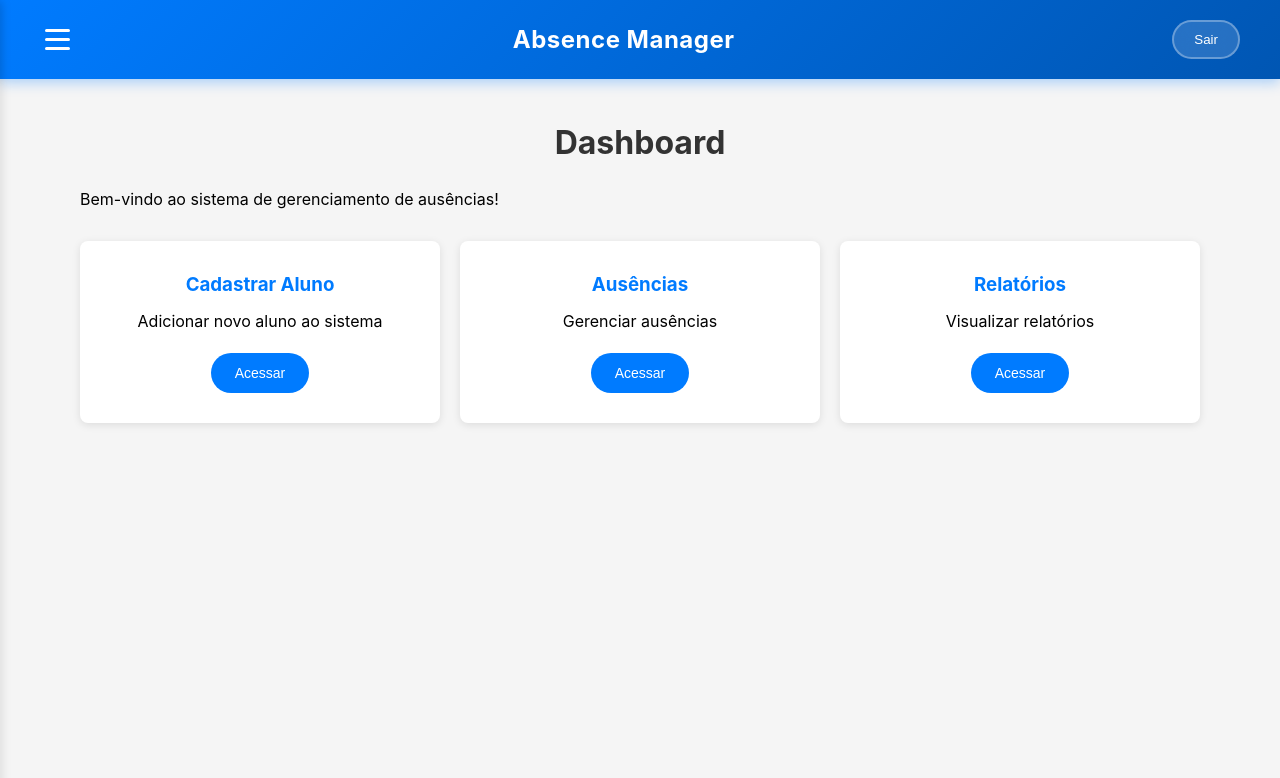
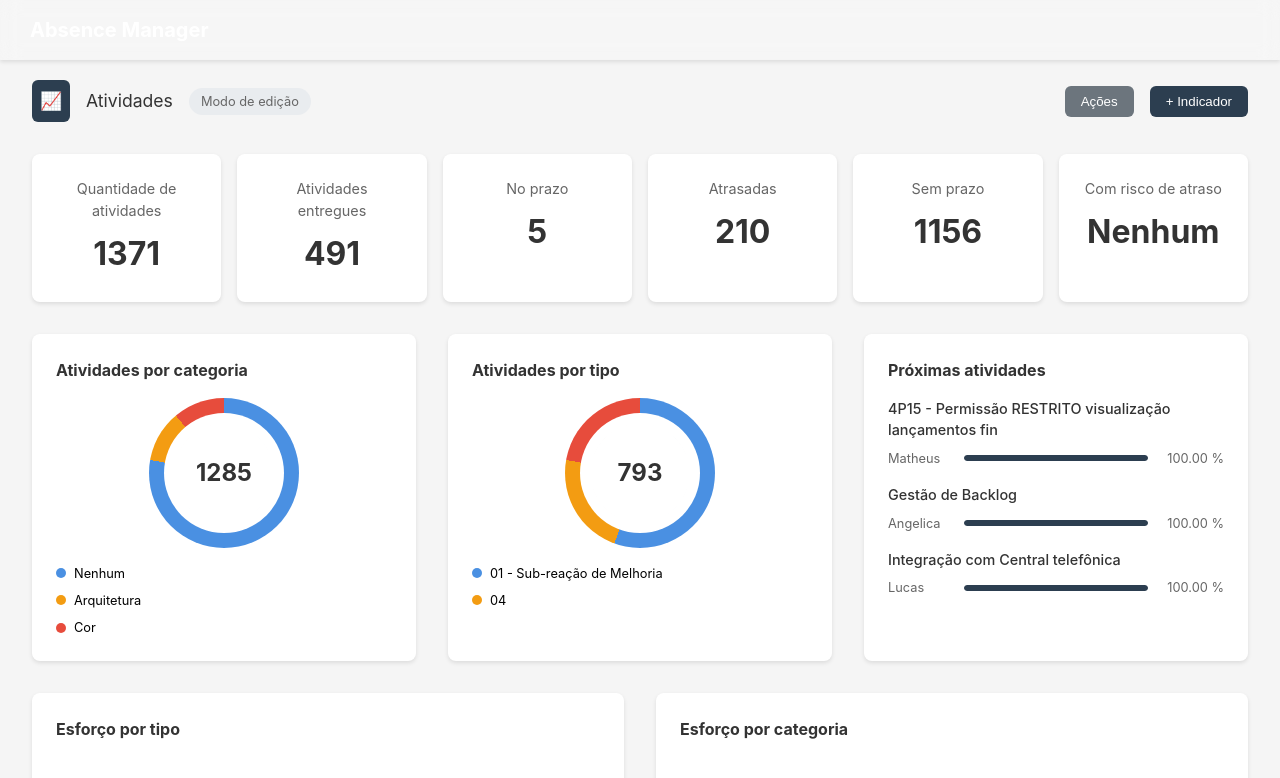
Before and after one commit to Rodriguesdobem/Absence-Manager, a React (Vite) app: page /dashboard in a window 1280 px wide. Shown: the top 778 px of the page. Built offline with nearby package versions, Linux system fonts and the light colour scheme.

Commit message:
Arrumando as páginas ainda

```diff
--- a/src/App.jsx
+++ b/src/App.jsx
@@ -1,5 +1,6 @@
 import React, { useState } from 'react'
 import { BrowserRouter, Routes, Route, Link, useNavigate } from 'react-router-dom'
+import './dashboard.css'
 
 function Welcome() {
   const navigate = useNavigate()
@@ -98,48 +99,155 @@ function Dashboard() {
 
   return (
     <div className="dashboard">
-      <nav className="dashboard-nav">
-        <button className={`hamburger ${menuOpen ? 'active' : ''}`} onClick={() => setMenuOpen(!menuOpen)}>
-          <span></span>
-          <span></span>
-          <span></span>
-        </button>
+      <nav className="navbar">
         <div className="nav-brand">Absence Manager</div>
-        <button className="logout-btn" onClick={() => navigate('/')}>
-          Sair
-        </button>
       </nav>
-      <div className={`sidebar ${menuOpen ? 'open' : ''}`}>
-        <div className="sidebar-header">
-          <h3>Menu</h3>
+
+      <div className="main-content">
+        <div className="top-bar">
+          <div className="breadcrumb">
+            <span className="breadcrumb-icon">📈</span>
+            <span>Atividades</span>
+            <span className="mode-toggle">Modo de edição</span>
+          </div>
+          <div className="top-actions">
+            <button className="actions-btn">Ações</button>
+            <button className="indicator-btn">+ Indicador</button>
+          </div>
         </div>
-        <ul className="sidebar-menu">
-          <li><Link to="/dashboard">Dashboard</Link></li>
-          <li><Link to="/cadastrar-aluno">Cadastrar Aluno</Link></li>
-          <li><a href="#">Ausências</a></li>
-          <li><a href="#">Relatórios</a></li>
-          <li><a href="#">Configurações</a></li>
-        </ul>
-      </div>
-      {menuOpen && <div className="overlay" onClick={() => setMenuOpen(false)}></div>}
-      <div className="dashboard-content">
-        <h1>Dashboard</h1>
-        <p>Bem-vindo ao sistema de gerenciamento de ausências!</p>
-        <div className="dashboard-cards">
-          <div className="card">
-            <h3>Cadastrar Aluno</h3>
-            <p>Adicionar novo aluno ao sistema</p>
-            <button className="card-btn" onClick={() => navigate('/cadastrar-aluno')}>Acessar</button>
+
+        <div className="stats-row">
+          <div className="stat-card">
+            <div className="stat-label">Quantidade de atividades</div>
+            <div className="stat-number">1371</div>
           </div>
-          <div className="card">
-            <h3>Ausências</h3>
-            <p>Gerenciar ausências</p>
-            <button className="card-btn">Acessar</button>
+          <div className="stat-card">
+            <div className="stat-label">Atividades entregues</div>
+            <div className="stat-number">491</div>
           </div>
-          <div className="card">
-            <h3>Relatórios</h3>
-            <p>Visualizar relatórios</p>
-            <button className="card-btn">Acessar</button>
+          <div className="stat-card">
+            <div className="stat-label">No prazo</div>
+            <div className="stat-number">5</div>
+          </div>
+          <div className="stat-card">
+            <div className="stat-label">Atrasadas</div>
+            <div className="stat-number">210</div>
+          </div>
+          <div className="stat-card">
+            <div className="stat-label">Sem prazo</div>
+            <div className="stat-number">1156</div>
+          </div>
+          <div className="stat-card">
+            <div className="stat-label">Com risco de atraso</div>
+            <div className="stat-number">Nenhum</div>
+          </div>
+        </div>
+
+        <div className="charts-row">
+          <div className="chart-section">
+            <h3>Atividades por categoria</h3>
+            <div className="pie-chart blue-pie">
+              <div className="chart-center">
+                <span className="chart-value">1285</span>
+              </div>
+            </div>
+            <div className="chart-legend">
+              <div className="legend-item">
+                <span className="legend-dot blue"></span>
+                <span>Nenhum</span>
+              </div>
+              <div className="legend-item">
+                <span className="legend-dot orange"></span>
+                <span>Arquitetura</span>
+              </div>
+              <div className="legend-item">
+                <span className="legend-dot red"></span>
+                <span>Cor</span>
+              </div>
+            </div>
+          </div>
+
+          <div className="chart-section">
+            <h3>Atividades por tipo</h3>
+            <div className="pie-chart mixed-pie">
+              <div className="chart-center">
+                <span className="chart-value">793</span>
+              </div>
+            </div>
+            <div className="chart-legend">
+              <div className="legend-item">
+                <span className="legend-dot blue"></span>
+                <span>01 - Sub-reação de Melhoria</span>
+              </div>
+              <div className="legend-item">
+                <span className="legend-dot orange"></span>
+                <span>04</span>
+              </div>
+            </div>
+          </div>
+
+          <div className="activities-section">
+            <h3>Próximas atividades</h3>
+            <div className="activity-list">
+              <div className="activity-item">
+                <span className="activity-title">4P15 - Permissão RESTRITO visualização lançamentos fin</span>
+                <div className="activity-meta">
+                  <span className="assignee">Matheus</span>
+                  <div className="progress-bar">
+                    <div className="progress-fill" style={{width: '100%'}}></div>
+                  </div>
+                  <span className="percentage">100.00 %</span>
+                </div>
+              </div>
+              <div className="activity-item">
+                <span className="activity-title">Gestão de Backlog</span>
+                <div className="activity-meta">
+                  <span className="assignee">Angelica</span>
+                  <div className="progress-bar">
+                    <div className="progress-fill" style={{width: '100%'}}></div>
+                  </div>
+                  <span className="percentage">100.00 %</span>
+                </div>
+              </div>
+              <div className="activity-item">
+                <span className="activity-title">Integração com Central telefônica</span>
+                <div className="activity-meta">
+                  <span className="assignee">Lucas</span>
+                  <div className="progress-bar">
+                    <div className="progress-fill" style={{width: '100%'}}></div>
+                  </div>
+                  <span className="percentage">100.00 %</span>
+                </div>
+              </div>
+            </div>
+          </div>
+        </div>
+
+        <div className="bottom-charts">
+          <div className="bar-chart-section">
+            <h3>Esforço por tipo</h3>
+            <div className="bar-chart">
+              <div className="chart-bars">
+                <div className="bar" style={{height: '80px'}}></div>
+                <div className="bar" style={{height: '60px'}}></div>
+                <div className="bar" style={{height: '40px'}}></div>
+                <div className="bar" style={{height: '30px'}}></div>
+                <div className="bar" style={{height: '20px'}}></div>
+              </div>
+            </div>
+          </div>
+
+          <div className="bar-chart-section">
+            <h3>Esforço por categoria</h3>
+            <div className="bar-chart">
+              <div className="chart-bars">
+                <div className="bar" style={{height: '70px'}}></div>
+                <div className="bar" style={{height: '50px'}}></div>
+                <div className="bar" style={{height: '35px'}}></div>
+                <div className="bar" style={{height: '25px'}}></div>
+                <div className="bar" style={{height: '15px'}}></div>
+              </div>
+            </div>
           </div>
         </div>
       </div>
@@ -192,15 +300,15 @@ function CadastrarAluno() {
               <div className="input-group">
                 <div className="input-box">
                   <label htmlFor="firstname">Primeiro nome</label>
-                  <input id="firstname" type="text" name="firstname" placeholder="Digite seu primeiro nome" required />
+                  <input id="firstname" type="text" name="firstname" placeholder="Digite o primeiro nome" required />
                 </div>
                 <div className="input-box">
                   <label htmlFor="lastname">Sobrenome</label>
-                  <input id="lastname" type="text" name="lastname" placeholder="Digite seu sobrenome" required />
+                  <input id="lastname" type="text" name="lastname" placeholder="Digite o sobrenome" required />
                 </div>
                 <div className="input-box">
                   <label htmlFor="email">E-mail</label>
-                  <input id="email" type="email" name="email" placeholder="Digite seu email" required />
+                  <input id="email" type="email" name="email" placeholder="Digite o email" required />
                 </div>
                 <div className="input-box">
                   <label htmlFor="number">Celular</label>
@@ -208,11 +316,11 @@ function CadastrarAluno() {
                 </div>
                 <div className="input-box">
                   <label htmlFor="password">Senha</label>
-                  <input id="password" type="password" name="password" placeholder="Digite sua Senha" required />
+                  <input id="password" type="password" name="password" placeholder="Digite a Senha" required />
                 </div>
                 <div className="input-box">
                   <label htmlFor="confirmPassword">Confirme sua Senha</label>
-                  <input id="confirmPassword" type="password" name="confirmPassword" placeholder="Digite sua senha novamente" required />
+                  <input id="confirmPassword" type="password" name="confirmPassword" placeholder="Digite a senha novamente" required />
                 </div>
               </div>
               <div className="gender-inputs">
@@ -227,14 +335,6 @@ function CadastrarAluno() {
                   <div className="gender-input">
                     <input id="male" type="radio" name="gender" />
                     <label htmlFor="male">Masculino</label>
-                  </div>
-                  <div className="gender-input">
-                    <input id="others" type="radio" name="gender" />
-                    <label htmlFor="others">Outros</label>
-                  </div>
-                  <div className="gender-input">
-                    <input id="none" type="radio" name="gender" />
-                    <label htmlFor="none">Prefiro não dizer</label>
                   </div>
                 </div>
               </div>
--- /dev/null
+++ b/src/dashboard.css
@@ -0,0 +1,318 @@
+.dashboard {
+  display: flex;
+  flex-direction: column;
+  height: 100vh;
+  background: #f5f7fa;
+}
+
+.navbar {
+  position: fixed;
+  top: 0;
+  left: 0;
+  width: 100%;
+  height: 60px;
+  background: linear-gradient(90deg, #2c3e50 0%, #34495e 100%);
+  display: flex;
+  align-items: center;
+  padding: 0 2rem;
+  box-shadow: 0 2px 4px rgba(0,0,0,0.1);
+  z-index: 1000;
+}
+
+.nav-brand {
+  color: white;
+  font-weight: bold;
+  font-size: 1.5rem;
+}
+
+.main-content {
+  flex: 1;
+  padding: 2rem;
+  padding-top: 80px;
+  overflow-y: auto;
+}
+
+.top-bar {
+  display: flex;
+  justify-content: space-between;
+  align-items: center;
+  margin-bottom: 2rem;
+}
+
+.breadcrumb {
+  display: flex;
+  align-items: center;
+  gap: 1rem;
+  font-size: 1.1rem;
+  color: #333;
+}
+
+.breadcrumb-icon {
+  background: #2c3e50;
+  padding: 0.5rem;
+  border-radius: 6px;
+  color: white;
+}
+
+.mode-toggle {
+  background: #e9ecef;
+  padding: 0.25rem 0.75rem;
+  border-radius: 15px;
+  font-size: 0.8rem;
+  color: #666;
+}
+
+.top-actions {
+  display: flex;
+  gap: 1rem;
+}
+
+.actions-btn {
+  padding: 0.5rem 1rem;
+  background: #6c757d;
+  color: white;
+  border: none;
+  border-radius: 6px;
+  cursor: pointer;
+}
+
+.indicator-btn {
+  padding: 0.5rem 1rem;
+  background: #2c3e50;
+  color: white;
+  border: none;
+  border-radius: 6px;
+  cursor: pointer;
+}
+
+.stats-row {
+  display: grid;
+  grid-template-columns: repeat(6, 1fr);
+  gap: 1rem;
+  margin-bottom: 2rem;
+}
+
+.stat-card {
+  background: white;
+  padding: 1.5rem;
+  border-radius: 8px;
+  box-shadow: 0 2px 4px rgba(0,0,0,0.1);
+  text-align: center;
+}
+
+.stat-label {
+  font-size: 0.9rem;
+  color: #666;
+  margin-bottom: 0.5rem;
+}
+
+.stat-number {
+  font-size: 2rem;
+  font-weight: bold;
+  color: #333;
+}
+
+.charts-row {
+  display: grid;
+  grid-template-columns: 1fr 1fr 1fr;
+  gap: 2rem;
+  margin-bottom: 2rem;
+}
+
+.chart-section {
+  background: white;
+  padding: 1.5rem;
+  border-radius: 8px;
+  box-shadow: 0 2px 4px rgba(0,0,0,0.1);
+}
+
+.chart-section h3 {
+  margin: 0 0 1rem 0;
+  color: #333;
+  font-size: 1rem;
+}
+
+.pie-chart {
+  width: 150px;
+  height: 150px;
+  border-radius: 50%;
+  margin: 0 auto 1rem;
+  position: relative;
+  display: flex;
+  align-items: center;
+  justify-content: center;
+}
+
+.blue-pie {
+  background: conic-gradient(#4a90e2 0deg 280deg, #f39c12 280deg 320deg, #e74c3c 320deg 360deg);
+}
+
+.mixed-pie {
+  background: conic-gradient(#4a90e2 0deg 200deg, #f39c12 200deg 280deg, #e74c3c 280deg 360deg);
+}
+
+.chart-center {
+  background: white;
+  width: 100px;
+  height: 100px;
+  border-radius: 50%;
+  display: flex;
+  align-items: center;
+  justify-content: center;
+  box-shadow: 0 0 0 10px white;
+}
+
+.chart-value {
+  font-size: 1.5rem;
+  font-weight: bold;
+  color: #333;
+}
+
+.chart-legend {
+  display: flex;
+  flex-direction: column;
+  gap: 0.5rem;
+}
+
+.legend-item {
+  display: flex;
+  align-items: center;
+  gap: 0.5rem;
+  font-size: 0.8rem;
+}
+
+.legend-dot {
+  width: 10px;
+  height: 10px;
+  border-radius: 50%;
+}
+
+.legend-dot.blue { background: #4a90e2; }
+.legend-dot.orange { background: #f39c12; }
+.legend-dot.red { background: #e74c3c; }
+
+.activities-section {
+  background: white;
+  padding: 1.5rem;
+  border-radius: 8px;
+  box-shadow: 0 2px 4px rgba(0,0,0,0.1);
+}
+
+.activities-section h3 {
+  margin: 0 0 1rem 0;
+  color: #333;
+  font-size: 1rem;
+}
+
+.activity-list {
+  display: flex;
+  flex-direction: column;
+  gap: 1rem;
+}
+
+.activity-item {
+  display: flex;
+  flex-direction: column;
+  gap: 0.5rem;
+}
+
+.activity-title {
+  font-size: 0.9rem;
+  color: #333;
+  font-weight: 500;
+}
+
+.activity-meta {
+  display: flex;
+  align-items: center;
+  gap: 1rem;
+}
+
+.assignee {
+  font-size: 0.8rem;
+  color: #666;
+  min-width: 60px;
+}
+
+.progress-bar {
+  flex: 1;
+  height: 6px;
+  background: #e9ecef;
+  border-radius: 3px;
+  overflow: hidden;
+}
+
+.progress-fill {
+  height: 100%;
+  background: #2c3e50;
+  border-radius: 3px;
+}
+
+.percentage {
+  font-size: 0.8rem;
+  color: #666;
+  min-width: 60px;
+  text-align: right;
+}
+
+.bottom-charts {
+  display: grid;
+  grid-template-columns: 1fr 1fr;
+  gap: 2rem;
+}
+
+.bar-chart-section {
+  background: white;
+  padding: 1.5rem;
+  border-radius: 8px;
+  box-shadow: 0 2px 4px rgba(0,0,0,0.1);
+}
+
+.bar-chart-section h3 {
+  margin: 0 0 1rem 0;
+  color: #333;
+  font-size: 1rem;
+}
+
+.bar-chart {
+  height: 200px;
+  display: flex;
+  align-items: end;
+}
+
+.chart-bars {
+  display: flex;
+  gap: 0.5rem;
+  align-items: end;
+  width: 100%;
+}
+
+.bar {
+  background: linear-gradient(180deg, #2c3e50 0%, #34495e 100%);
+  width: 40px;
+  border-radius: 4px 4px 0 0;
+}
+
+@media (max-width: 1024px) {
+  .stats-row {
+    grid-template-columns: repeat(3, 1fr);
+  }
+
+  .charts-row {
+    grid-template-columns: 1fr;
+  }
+
+  .bottom-charts {
+    grid-template-columns: 1fr;
+  }
+}
+
+@media (max-width: 768px) {
+  .stats-row {
+    grid-template-columns: repeat(2, 1fr);
+  }
+
+  .main-content {
+    padding: 1rem;
+  }
+}
```
